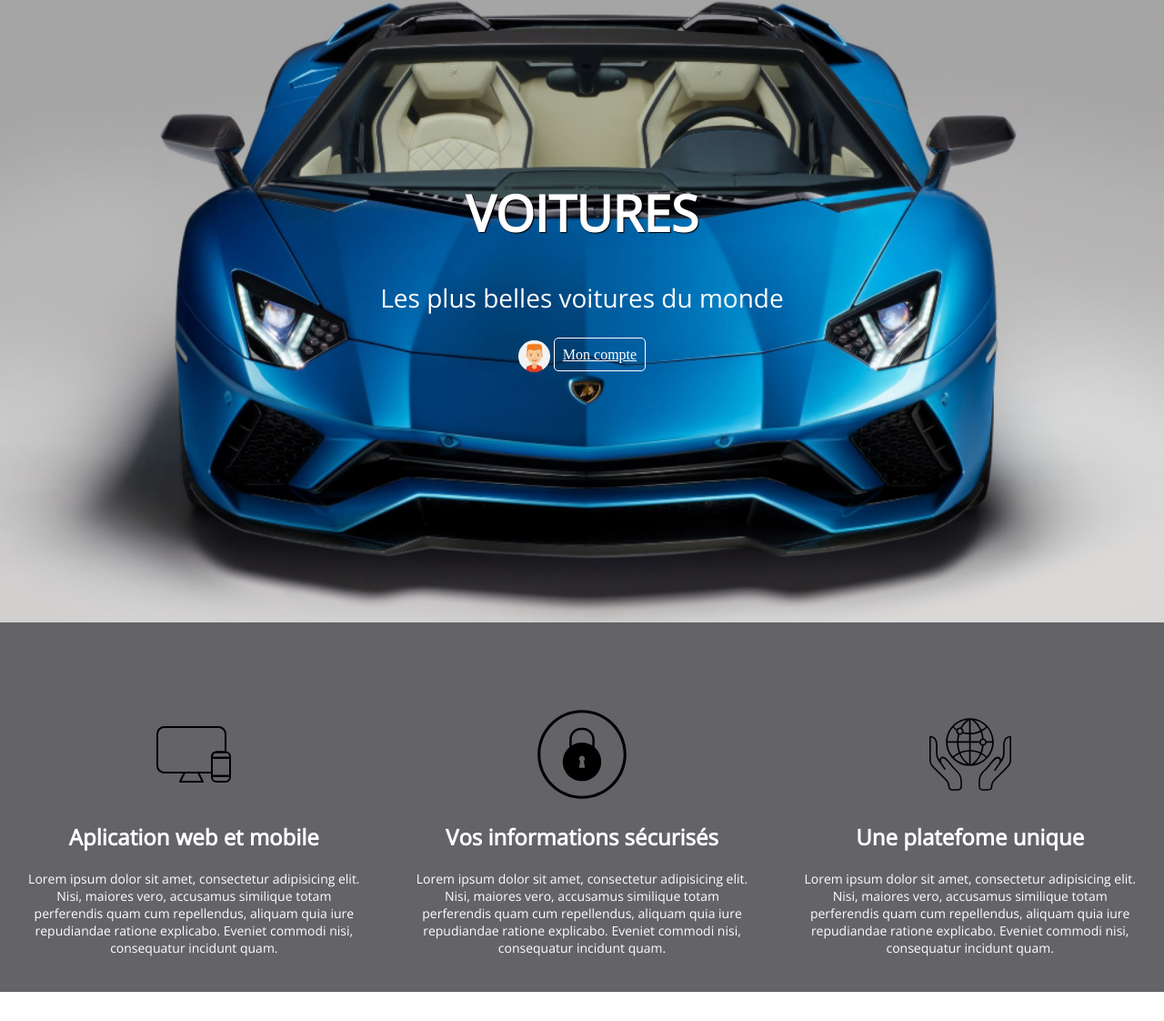
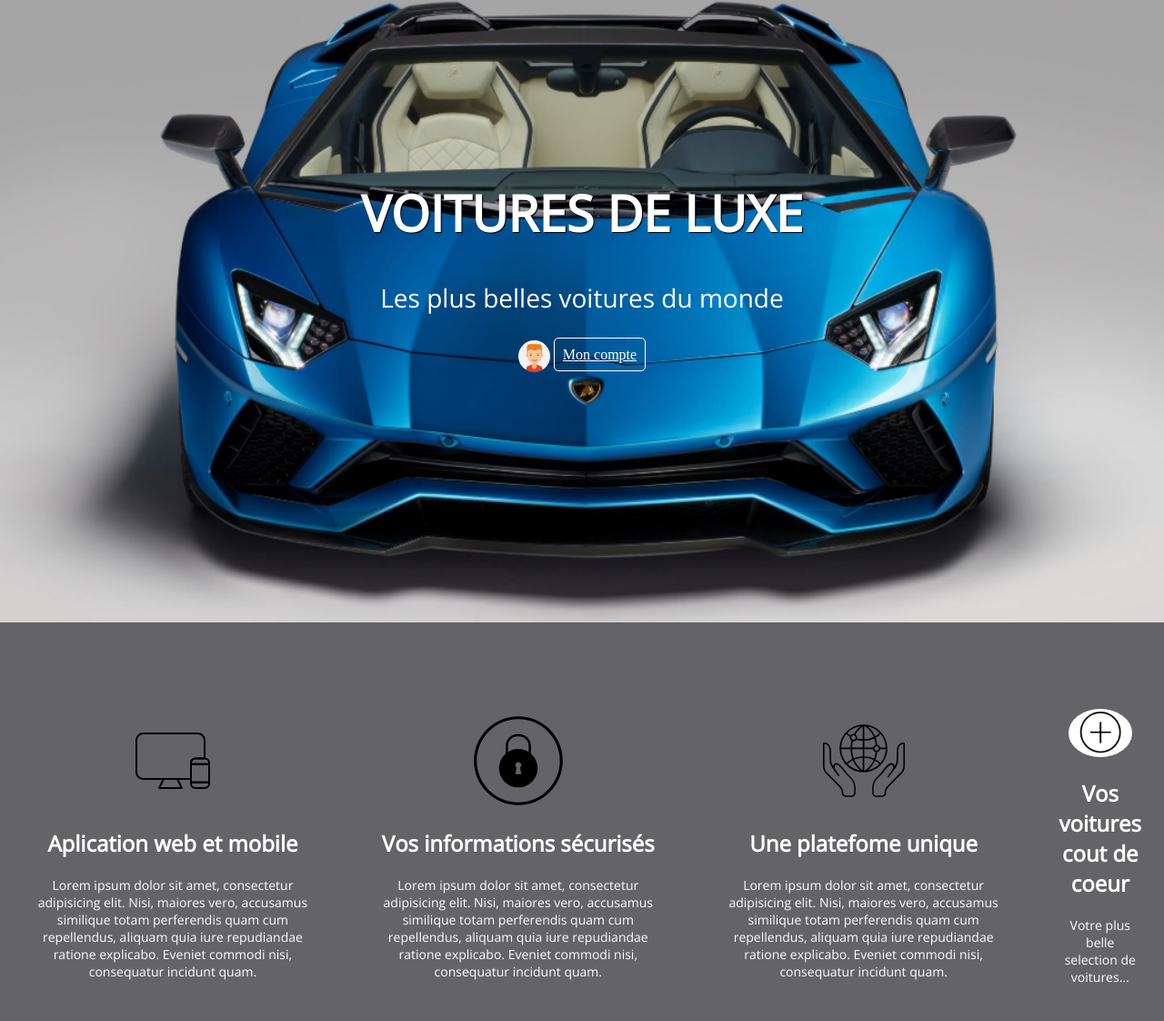
Before and after one commit to NajatKhadam/newproject, a plain HTML site: page index.html in a window 1280 px wide. Shown: the part 116-1238 px from the top of the page at 91% size. Before the commit the page ends 1206 px from the top, so only its background shows below. Drawn offline with nearby package versions, Linux system fonts and the light colour scheme.

Commit message:
Initiation Voitures

```diff
--- a/index.html
+++ b/index.html
@@ -11,7 +11,7 @@
 
   <div id="home">
     <div>
-      <h1 id="title">VOITURES</h1>
+      <h1 id="title">VOITURES DE LUXE</h1>
       <p id="base-line">Les plus belles voitures du monde</p>
       <img id="my-avatar" src="images/avatar-1.jpg" alt="">
       <a class="btn-link" href="">Mon compte</a>
@@ -38,6 +38,13 @@
       <p class="asset-text">Lorem ipsum dolor sit amet, consectetur adipisicing elit. Nisi, maiores vero, accusamus similique totam perferendis quam cum repellendus, aliquam quia iure repudiandae ratione explicabo. Eveniet commodi nisi, consequatur
         incidunt quam.</p>
     </div>
+
+    <div class="asset">
+      <img class="add" src="images/plus.png" alt="">
+      <h2>Vos voitures cout de coeur</h2>
+      <p class="asset-text">Votre plus belle selection de voitures...</p>
+    </div>
+
   </div>
 
 </body>
--- a/style.css
+++ b/style.css
@@ -38,6 +38,11 @@ body {
   width: 100px;
 }
 
+.add{
+  width: 70px;
+  border-radius: 50%;
+}
+
 .asset-list {
   background-color: rgb(99, 99, 104);
   display: flex;
```
Also changed, not shown: images/plus.png (added).
